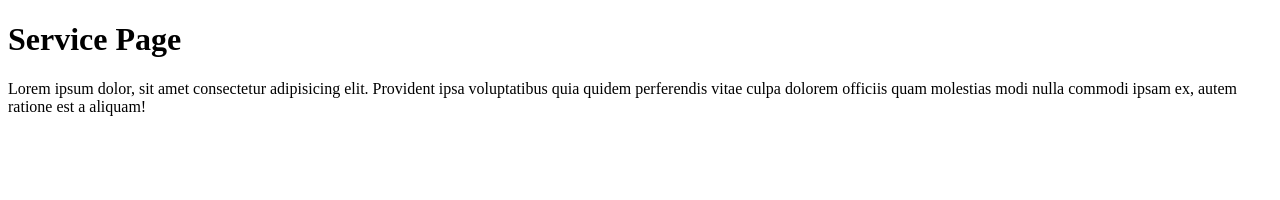
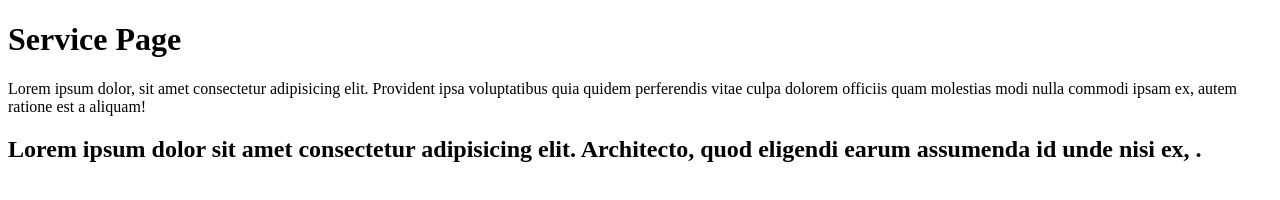
Before and after one commit to uwingabirejoselyne/Gym-Git-Exercise-Solutions, a plain HTML site: page services.html in a window 1280 px wide. Drawn offline with Linux system fonts and the light colour scheme.

Commit message:
Added header

```diff
--- a/services.html
+++ b/services.html
@@ -9,5 +9,6 @@
 <body>
     <h1> Service Page</h1>
     <p>Lorem ipsum dolor, sit amet consectetur adipisicing elit. Provident ipsa voluptatibus quia quidem perferendis vitae culpa dolorem officiis quam molestias modi nulla commodi ipsam ex, autem ratione est a aliquam!</p>
+    <h2>Lorem ipsum dolor sit amet consectetur adipisicing elit. Architecto, quod eligendi earum assumenda id unde nisi ex, .</h2>
 </body>
 </html>
```
